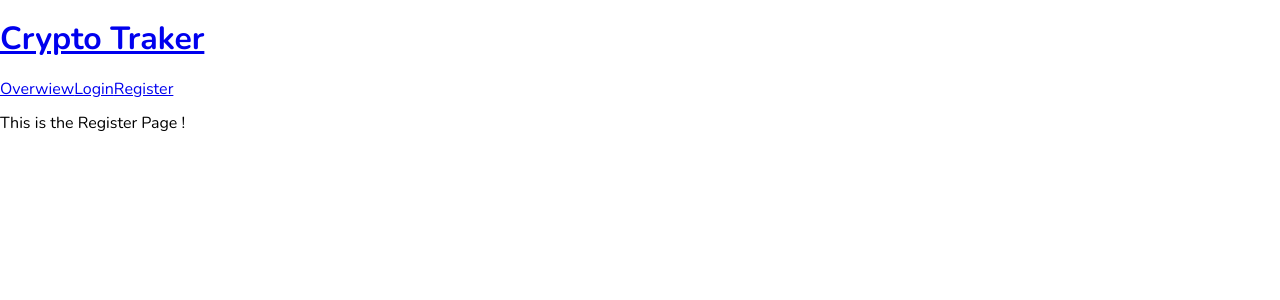
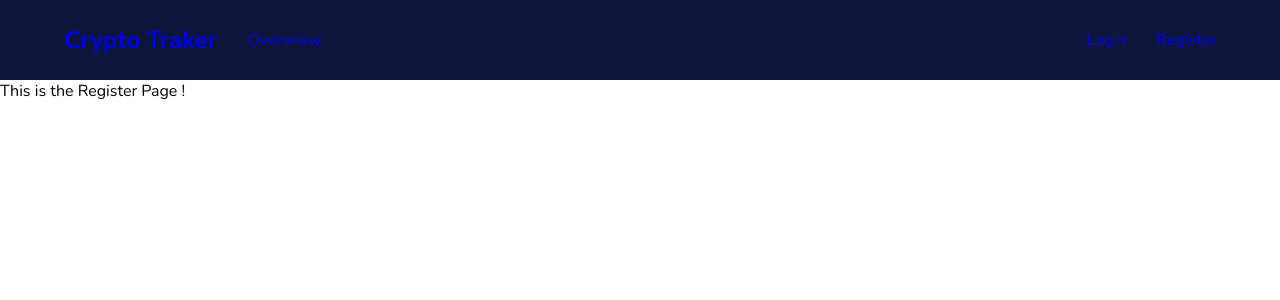
Before and after one commit to pvandamme/Crypto-Wallet-Tracker, a React app: page /register in a window 1280 px wide. Shown: the top 300 px of the page. Built offline with nearby package versions, Linux system fonts and the light colour scheme.

Commit message:
header ccs and delete normalize.css

```diff
--- a/package.json
+++ b/package.json
@@ -34,7 +34,6 @@
 		"webpack-dev-server": "^3.10.3"
 	},
 	"dependencies": {
-		"normalize.css": "^8.0.1",
 		"react": "^16.13.0",
 		"react-dom": "^16.13.0",
 		"react-redux": "^7.2.0",
--- a/src/components/Header.js
+++ b/src/components/Header.js
@@ -5,12 +5,24 @@ const Header = () => {
 	return (
 		<header className="main-head">
 			<nav className="main-head__nav">
+				<ul className="main-head__left">
+					<li>
 						<NavLink to="/">
 							<h1>Crypto Traker</h1>
 						</NavLink>
+					</li>
+					<li>
 						<NavLink to="/overview">Overwiew</NavLink>
+					</li>
+				</ul>
+				<ul className="main-head__right">
+					<li>
 						<NavLink to="/login">Login</NavLink>
+					</li>
+					<li>
 						<NavLink to="/register">Register</NavLink>
+					</li>
+				</ul>
 			</nav>
 		</header>
 	)
--- a/src/index.js
+++ b/src/index.js
@@ -3,6 +3,5 @@ import ReactDOM from 'react-dom'
 import Login from './components/Login'
 import AppRouter from './routers/AppRouter'
 import './styles/styles.scss'
-import 'normalize.css'
 
 ReactDOM.render(<AppRouter />, document.getElementById('root'))
--- a/src/styles/base/_base.scss
+++ b/src/styles/base/_base.scss
@@ -1,3 +1,9 @@
+* {
+	margin: 0;
+	padding: 0;
+	box-sizing: border-box;
+}
+
 html {
 	font-size: 62.5%;
 }
@@ -14,3 +20,7 @@ button {
 button:disabled {
 	cursor: default;
 }
+
+a {
+	text-decoration: none;
+}
--- /dev/null
+++ b/src/styles/components/_header.scss
@@ -0,0 +1,30 @@
+ul {
+	list-style: none;
+}
+
+a:visited {
+	color: white;
+}
+
+.main-head {
+	background: $dark-blue;
+}
+
+.main-head__nav,
+.main-head__left,
+.main-head__right {
+	color: white;
+	display: flex;
+	align-items: center;
+}
+
+.main-head__nav {
+	width: 90%;
+	min-height: 10vh;
+	margin: auto;
+	justify-content: space-between;
+}
+
+.main-head__nav li:last-child {
+	margin-left: 3rem;
+}
--- a/src/styles/styles.scss
+++ b/src/styles/styles.scss
@@ -1,2 +1,3 @@
 @import './base/settings';
 @import './base/base';
+@import './components/header';
```
Also changed, not shown: 2 other files (tests, documents, lock files or other folders). Lines whose indentation alone changed are shown as unchanged.
